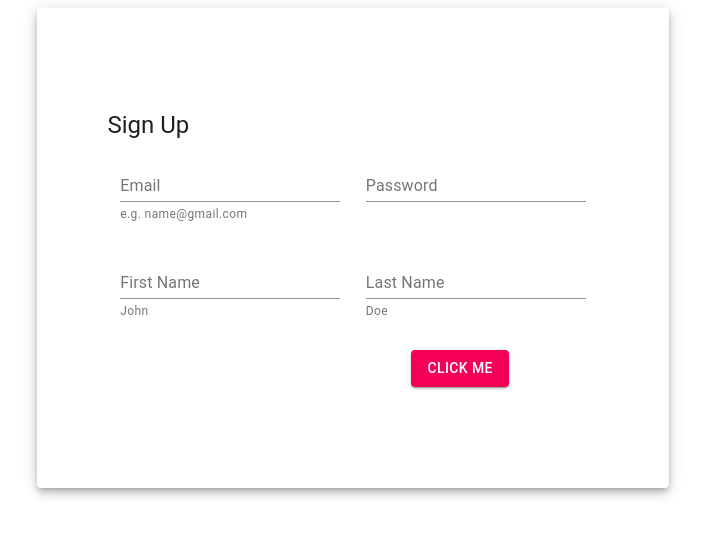
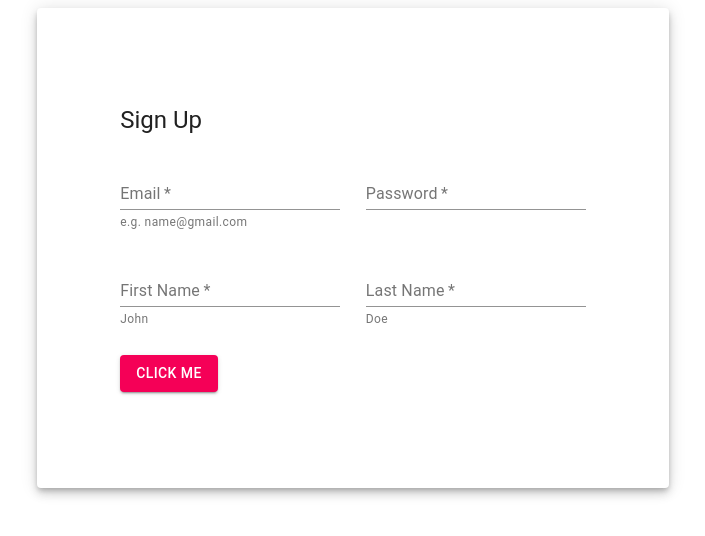
Before and after one commit to geodude42/LetsGo, a React app: page /signup in a window 1280 px wide. Shown: the top 536 px of the page, without its empty margins (287-992 px from the left). Built offline with nearby package versions, Linux system fonts and the light colour scheme.

Commit message:
Add fetch functionality, additional state managed data

```diff
--- a/src/client/components/signup.jsx
+++ b/src/client/components/signup.jsx
@@ -20,9 +20,17 @@ const useStyles = makeStyles({
       margin: '1vw',
     },
   },
+  bigBoy: {
+    display: 'flex',
+    flexDirection: 'column',
+  },
   btn: {
     justifySelf: 'flex-end',
-    margin: '2vh 0 0 38vh',
+    margin: '1vw',
+    // margin: '2vh 0 0 38vh',
+  },
+  signUp: {
+    margin: '1vw',
   },
 
 });
@@ -34,10 +42,26 @@ const Signup = (props) => {
   const [formInput, setFormInput] = useReducer(
     (state, newState) => ({ ...state, ...newState }),
     {
-      email: '',
-      password: '',
-      firstName: '',
-      lastName: '',
+      email: {
+        value: '',
+        error: false,
+        helperText: 'e.g. name@gmail.com',
+      },
+      password: {
+        value: '',
+        error: false,
+        helperText: '',
+      },
+      firstName: {
+        value: '',
+        error: false,
+        helperText: 'John',
+      },
+      lastName: {
+        value: '',
+        error: false,
+        helperText: 'Doe',
+      },
     },
   );
 
@@ -46,10 +70,24 @@ const Signup = (props) => {
   const handleSubmit = (e) => {
     console.log('submit hit');
     e.preventDefault();
-    const data = { formInput };
+    const data = { ...formInput };
     console.log(data);
 
+    // TODO: Verify incoming data
+
     // TODO: Fetch to update DB
+    fetch('/user/signup', {
+      method: 'POST',
+      headers: { 'Content-Type': 'application/json' },
+      body: JSON.stringify({
+        email: data.email.value,
+        password: data.password.value,
+        firstName: data.firstName.value,
+        lastName: data.lastName.value,
+      }),
+    }).then((data) => {
+      console.log(data);
+    });
     // TODO: Follow up fetch with redirect to global feed or re-signup
   };
 
@@ -61,7 +99,7 @@ const Signup = (props) => {
 
   return (
     <Paper className={classes.paper} elevation={6}>
-      <div>
+      <div className={classes.bigBoy}>
         <div>
           <Typography variant="h5" className={classes.signUp}>
             Sign Up
@@ -74,17 +112,22 @@ const Signup = (props) => {
               label="Email"
               name="email"
               margin="normal"
-              defaultValue={formInput.email}
-              helperText="e.g. name@gmail.com"
+              defaultValue={formInput.email.value}
+              helperText={formInput.email.helperText}
               onChange={handleInput}
+              required
+              error={formInput.email.error}
             />
             <TextField
               className={classes.text}
               margin="normal"
               label="Password"
               name="password"
-              defaultValue={formInput.password}
+              defaultValue={formInput.password.value}
+              helperText={formInput.password.helperText}
+              error={formInput.password.error}
               onChange={handleInput}
+              required
             />
 
           </div>
@@ -94,17 +137,21 @@ const Signup = (props) => {
               className={classes.text}
               label="First Name"
               name="firstName"
-              defaultValue={formInput.firstName}
-              helperText="John"
+              defaultValue={formInput.firstName.value}
+              helperText={formInput.firstName.helperText}
+              error={formInput.firstName.error}
               onChange={handleInput}
+              required
             />
             <TextField
               className={classes.text}
               label="Last Name"
               name="lastName"
-              defaultValue={formInput.lastName}
-              helperText="Doe"
+              defaultValue={formInput.lastName.value}
+              helperText={formInput.lastName.helperText}
+              error={formInput.lastName.error}
               onChange={handleInput}
+              required
             />
 
           </div>
```
